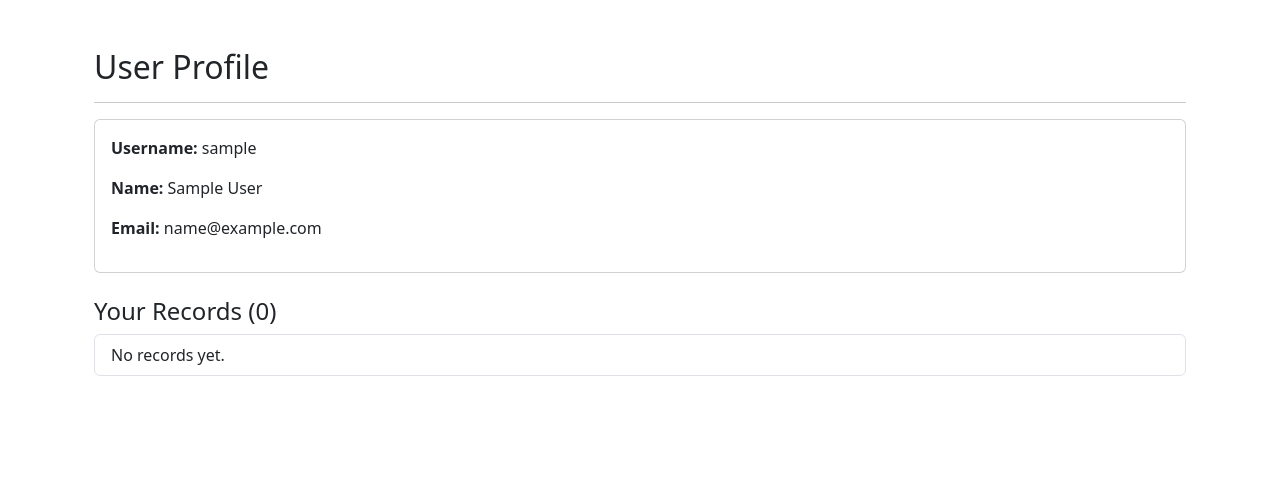
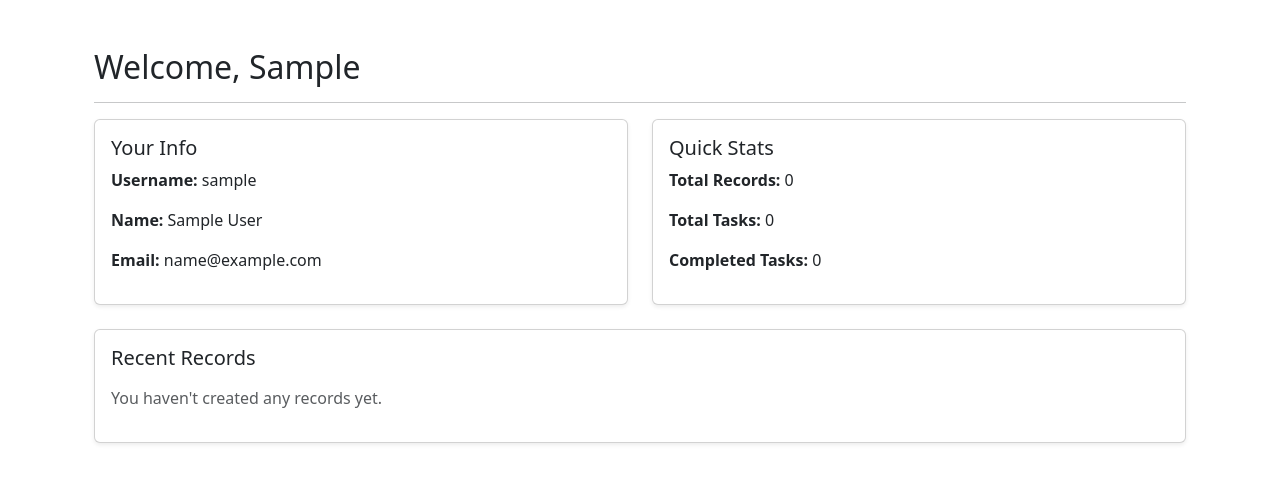
Before and after one commit to Romi-Sebastian/Django-CRM, a Django app: page /profile/ in a window 1280 px wide. Shown: the part 56-539 px from the top of the page. Run offline with Django 4.2, Linux system fonts and the light colour scheme; the visitor is signed in with stand-in values (Sample User, id 1); data that the repository does not hold is empty.

Commit message:
Redid profile page to show meaningful content to user

```diff
--- a/website/templates/profile.html
+++ b/website/templates/profile.html
@@ -2,25 +2,53 @@
 {% block content %}
 
 <div class="container mt-4">
-  <h2>User Profile</h2>
+  <h2>
+    Welcome,
+    {% if user.first_name %}
+      {{ user.first_name }}
+    {% else %}
+      {{ user.username }}
+    {% endif %}
+  </h2>
   <hr>
-  <div class="card p-3 mb-4">
+
+  <div class="row">
+    <div class="col-md-6">
+      <div class="card p-3 mb-4 shadow-sm">
+        <h5 class="card-title">Your Info</h5>
           <p><strong>Username: </strong>{{ user.username }}</p>
           <p><strong>Name: </strong>{{ user.first_name }} {{ user.last_name }}</p>
           <p><strong>Email: </strong>{{ user.email }}</p>
       </div>
+    </div>
 
-  <h4>Your Records ({{ records.count }})</h4>
-  <ul class="list-group">
-    {% for record in records %}
+    <div class="col-md-6">
+        <div class="card p-3 mb-4 shadow-sm">
+          <h5 class="card-title">Quick Stats</h5>
+          <p><strong>Total Records:</strong> {{ records.count }}</p>
+          <p><strong>Total Tasks:</strong> {{ task_count }}</p>
+          <p><strong>Completed Tasks:</strong> {{ completed_task_count }}</p>
+        </div>
+    </div>
+  </div>
+
+  <div class="card p-3 shadow-sm">
+    <h5 class="card-title mb-3">Recent Records</h5>
+    {% if records %}
+      <ul class="list-group list-group-flush">
+        {% for record in records|slice:":5" %}
         <li class="list-group-item d-flex justify-content-between align-items-center">
-        <a href="{% url 'record' record.id %}" >{{ record }}</a>
+          <span>{{ record.first_name }} {{ record.last_name }}</span>
+          <a href="{% url 'record' record.id %}" class="btn btn-sm btn-outline-secondary">View</a>
         </li>
-    {% empty %}
-      <li class="list-group-item">No records yet.</li>
         {% endfor %}
       </ul>
+    {% else %}
+      <p class="text-muted">You haven't created any records yet.</p>
+    {% endif %}
+  </div>
 </div>
 
 
+
 {% endblock %}
--- a/website/views.py
+++ b/website/views.py
@@ -164,9 +164,17 @@ def update_record(request, pk):
 @login_required
 def profile_view(request):
     user = request.user
-    user_records = Record.objects.filter(created_by=user)
+    records = Record.objects.filter(created_by=user)
+    tasks = Task.objects.filter(user=user)
+    task_count = tasks.count()
+    completed_task_count = tasks.filter(is_completed=True).count()
 
-    return render(request, 'profile.html', {'user': user, 'records': user_records})
+    return render(request, 'profile.html', {
+        'user': user,
+        'records': records,
+        'task_count': task_count,
+        'completed_task_count': completed_task_count,
+    })
 
 
 @login_required
```
Lines whose indentation alone changed are shown as unchanged.
